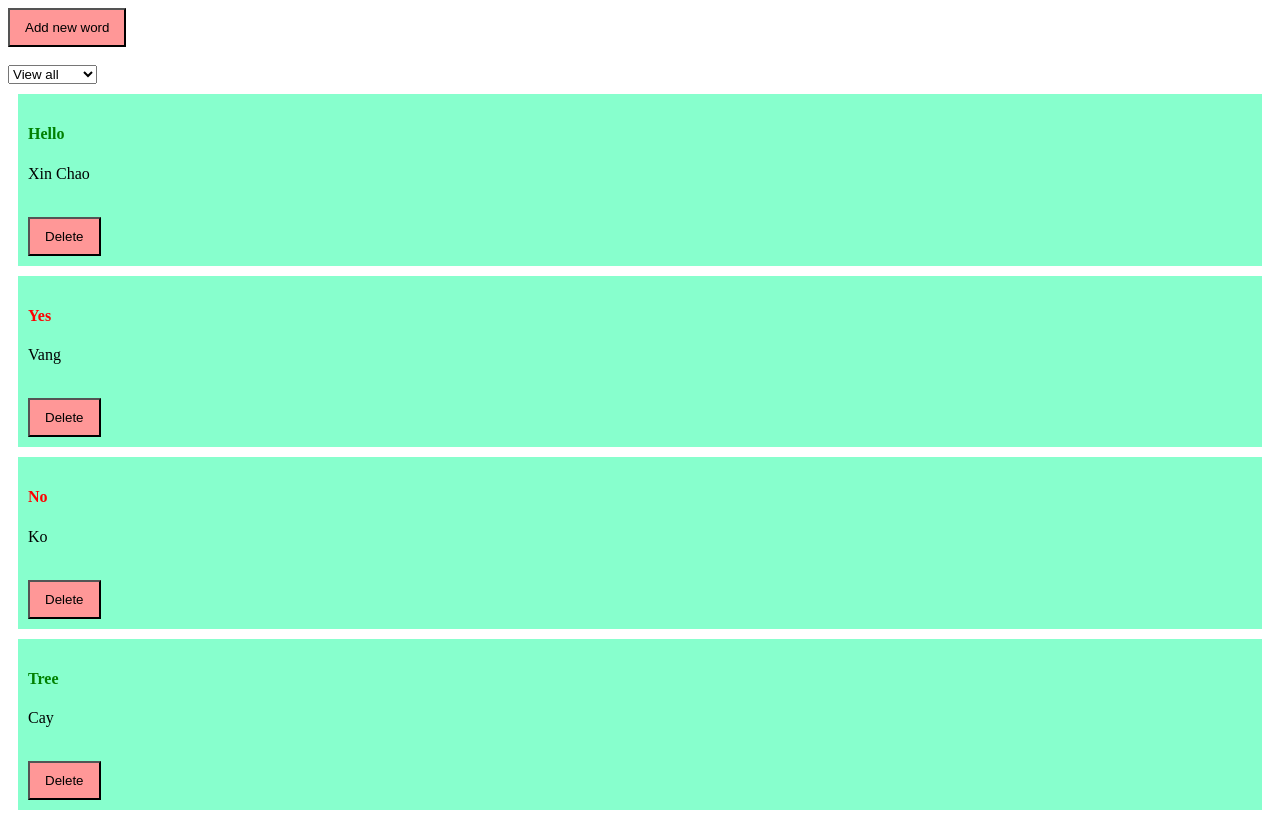
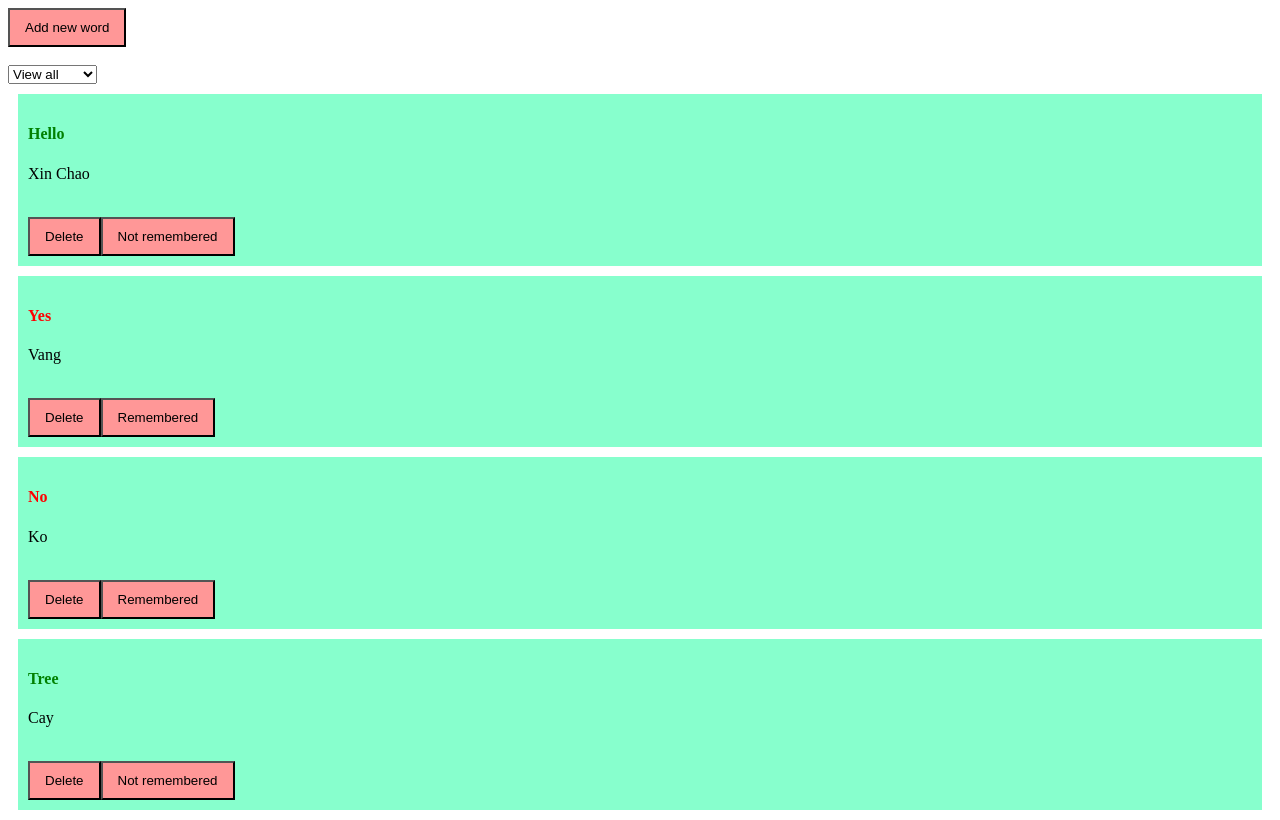
Before and after one commit to kdncode/angular-basic, an Angular app: page / in a window 1280 px wide. Built offline with nearby package versions, Linux system fonts and the light colour scheme.

Commit message:
updated status in array

```diff
--- a/src/app/words/words.component.html
+++ b/src/app/words/words.component.html
@@ -23,5 +23,7 @@
 		</h4>
 		<p>{{ word.vn }}</p><br />
 		<button (click)="deleteWord(word.id)">Delete</button>
+		<button (click)="word.got = !word.got">
+      {{ word.got ? 'Not remembered' : 'Remembered'}}</button>
 	</div>
 </div>
```
